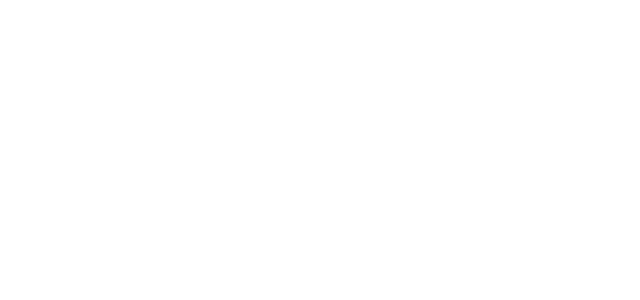
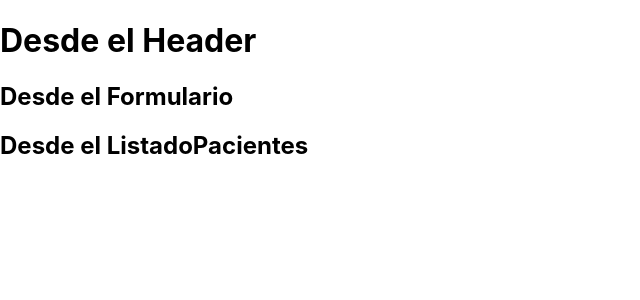
Before and after one commit to centinelaCode/react-citas, a React (Vite) app: page / in a window 1280 px wide. Shown: the top 300 px of the page, without its empty margins (0-640 px from the left). Built offline with nearby package versions, Linux system fonts and the light colour scheme.

Commit message:
[ADD] Se crean componentes: Header | Formulario | ListadoPacientes

```diff
--- a/index.html
+++ b/index.html
@@ -4,7 +4,7 @@
     <meta charset="UTF-8" />
     <link rel="icon" type="image/svg+xml" href="/src/favicon.svg" />
     <meta name="viewport" content="width=device-width, initial-scale=1.0" />
-    <title>Vite App</title>
+    <title>Citas Pacientes</title>
   </head>
   <body>
     <div id="root"></div>
--- a/src/App.jsx
+++ b/src/App.jsx
@@ -1,9 +1,14 @@
+import Header from './components/Header';
+import Formulario from './components/Formulario';
+import ListadoPacientes from './components/ListadoPacientes';
 
 const App = () => {
 
   return (
     <div>
-
+      <Header />
+      <Formulario />
+      <ListadoPacientes />
     </div>
   )
 }
--- /dev/null
+++ b/src/components/Formulario.jsx
@@ -0,0 +1,11 @@
+
+const Formulario = () => {
+
+  return (
+    <>
+      <h2>Desde el Formulario</h2>
+    </>
+  )
+}
+
+export default Formulario;
--- /dev/null
+++ b/src/components/Header.jsx
@@ -0,0 +1,11 @@
+
+const Header = () => {
+
+  return (
+    <>
+      <h1>Desde el Header</h1>
+    </>
+  )
+}
+
+export default Header;
--- /dev/null
+++ b/src/components/ListadoPacientes.jsx
@@ -0,0 +1,11 @@
+
+const ListadoPacientes = () => {
+
+  return (
+    <>
+      <h2>Desde el ListadoPacientes</h2>
+    </>
+  )
+}
+
+export default ListadoPacientes;
```
